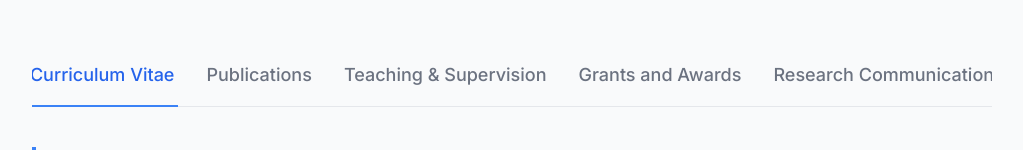
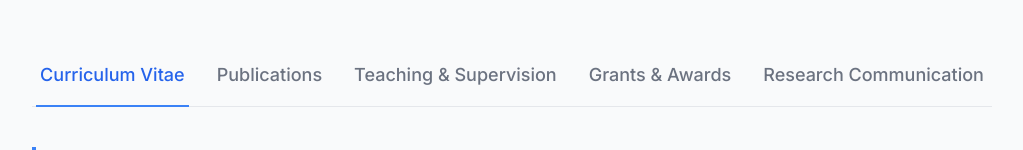
Before and after one commit to teethbrushc00lnavy/vincentchung.github, a plain HTML site: page index.html in a window 1280 px wide. Shown: the part 459-609 px from the top of the page, without its empty margins (128-1151 px from the left). Drawn offline with nearby package versions, Linux system fonts and the light colour scheme.

Commit message:
Update index.html

```diff
--- a/index.html
+++ b/index.html
@@ -56,7 +56,7 @@
                         Teaching & Supervision
                     </button>
                     <button class="tab-btn whitespace-nowrap py-4 px-1 border-b-2 font-medium text-lg text-gray-500 border-transparent hover:text-gray-700 hover:border-gray-300" data-target="GrantsandAwards">
-    Grants and Awards
+    Grants & Awards
                     </button>
                     </button>
                     <button class="tab-btn whitespace-nowrap py-4 px-1 border-b-2 font-medium text-lg text-gray-500 border-transparent hover:text-gray-700 hover:border-gray-300" data-target="presentations">
```
